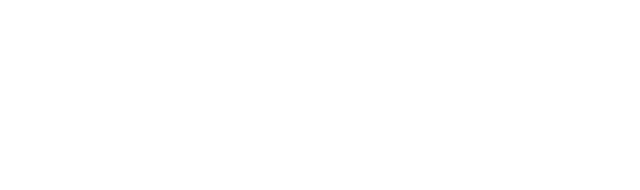
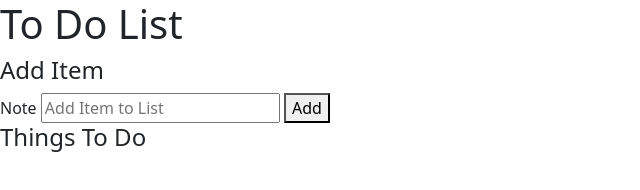
Before and after one commit to TerryOKeefe/To-Do-List, a plain HTML site: page Server/public/index.html in a window 1280 px wide. Shown: the whole page, without its empty margins (0-640 px from the left). Drawn offline with Linux system fonts and the light colour scheme.

Commit message:
setup html layout

```diff
--- a/Server/public/index.html
+++ b/Server/public/index.html
@@ -5,12 +5,26 @@
     <meta http-equiv="X-UA-Compatible" content="IE=edge">
     <meta name="viewport" content="width=device-width, initial-scale=1.0">
     <title>SQL To Do List</title>
+    <script src="./vendors/jquery-3.6.0.js"></script>
+    <script src="./scripts/client.js"></script>
     <link rel="stylesheet" href="./vendors/bootstrap.css">
     <link rel="stylesheet" href="./styles/style.css">
-    <script src="./vendors/jquery-3.6.0.js"></script>
-    <script src="./scripts/client.js"></script>
 </head>
 <body>
+    <header>
+        <h1>To Do List</h1>
+    </header>
+    <main>
+        <section class="addItem">
+            <h4>Add Item</h3>
+            <label for="note">Note</label>
+            <input type="text" id="addnote" placeholder="Add Item to List"/>
+            <button type="button" id="submitBtn">Add</button>
+        </section>
+        <div class="itemList">
+            <h4>Things To Do</h3>
+        </div>
 
+    </main>
 </body>
 </html>
```
Also changed, not shown: todo.md (+6 -4 lines).
